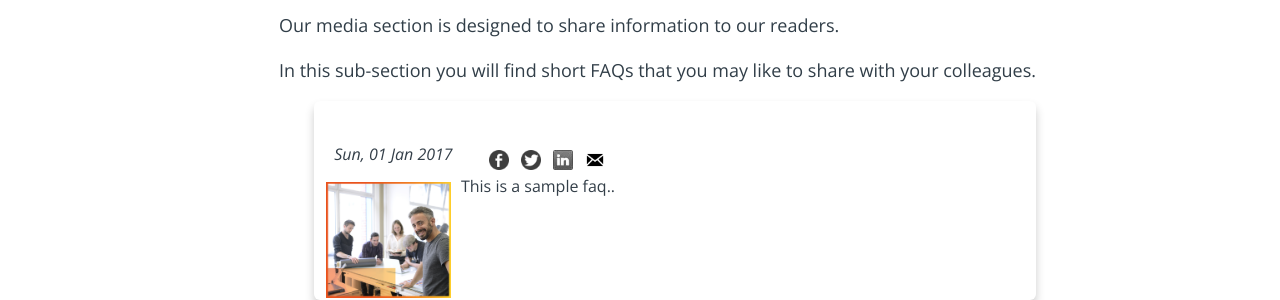
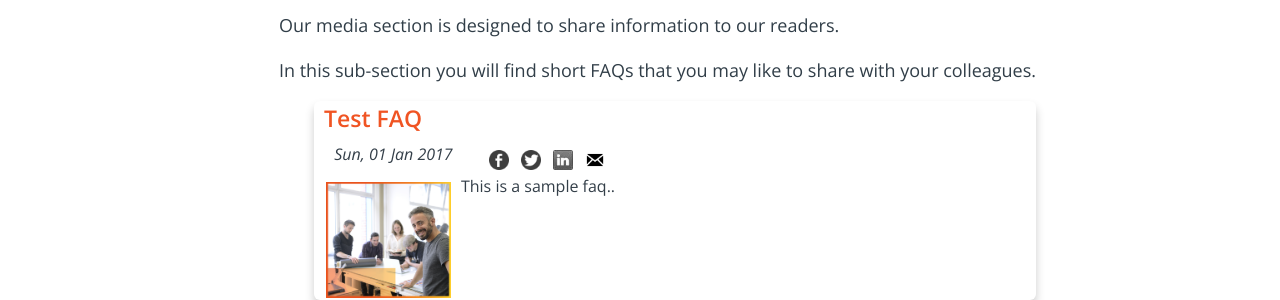
Before and after one commit to Digital-Business-Council/Digital-Business-Council.github.io, a Jekyll site: the page built from pages/business-zone/blogs/faq-landing-page.md, in a window 1280 px wide. Shown: the part 278-578 px from the top of the page. Built offline with Jekyll 4.4.1, drawn with Linux system fonts in a browser that asks for light colours.

Commit message:
Update _common.scss

```diff
--- a/_sass/_common.scss
+++ b/_sass/_common.scss
@@ -169,12 +169,12 @@ img{
 
   a{
       display: block;
-      color: white;
+      color: $dbc-primary;
       font-size: 16px;
       text-decoration: none;
 
       &:hover{
-        color: $dbc-tertiary;
+        color: $dbc-secondary;
       }
 
       &.active{
```
